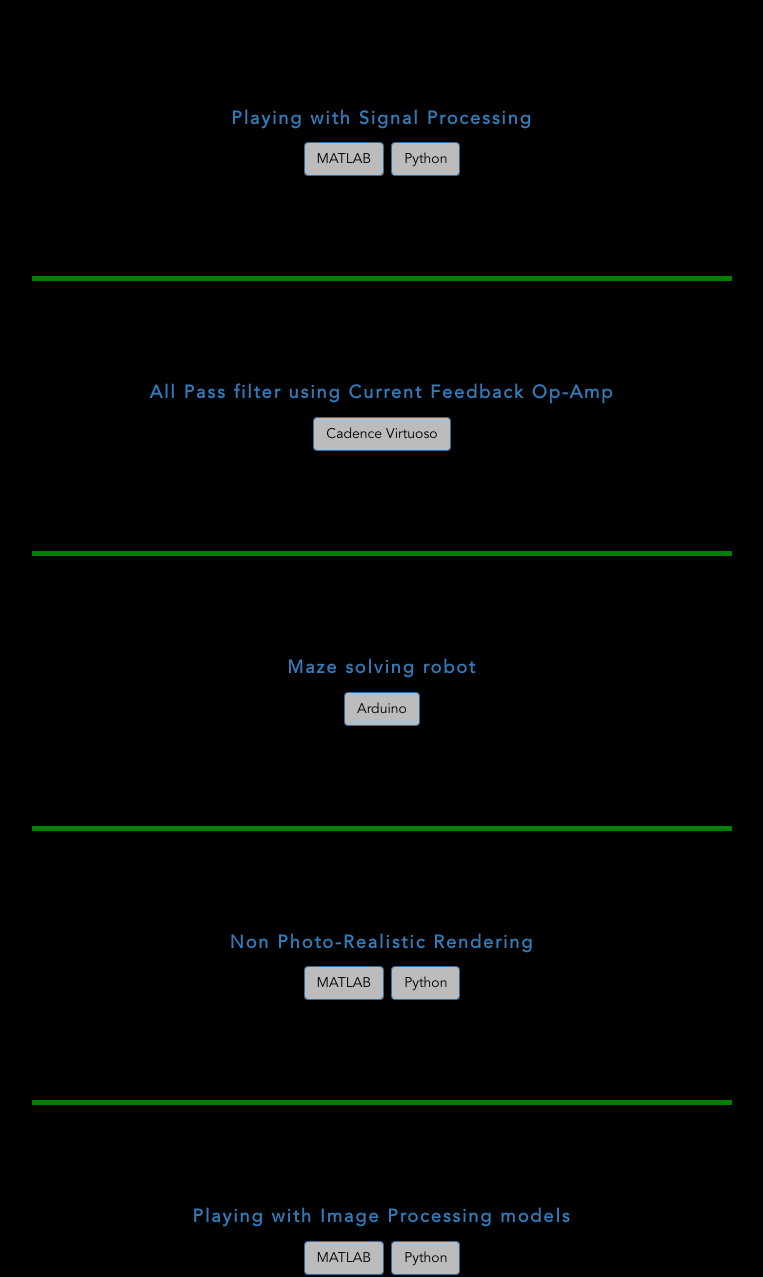
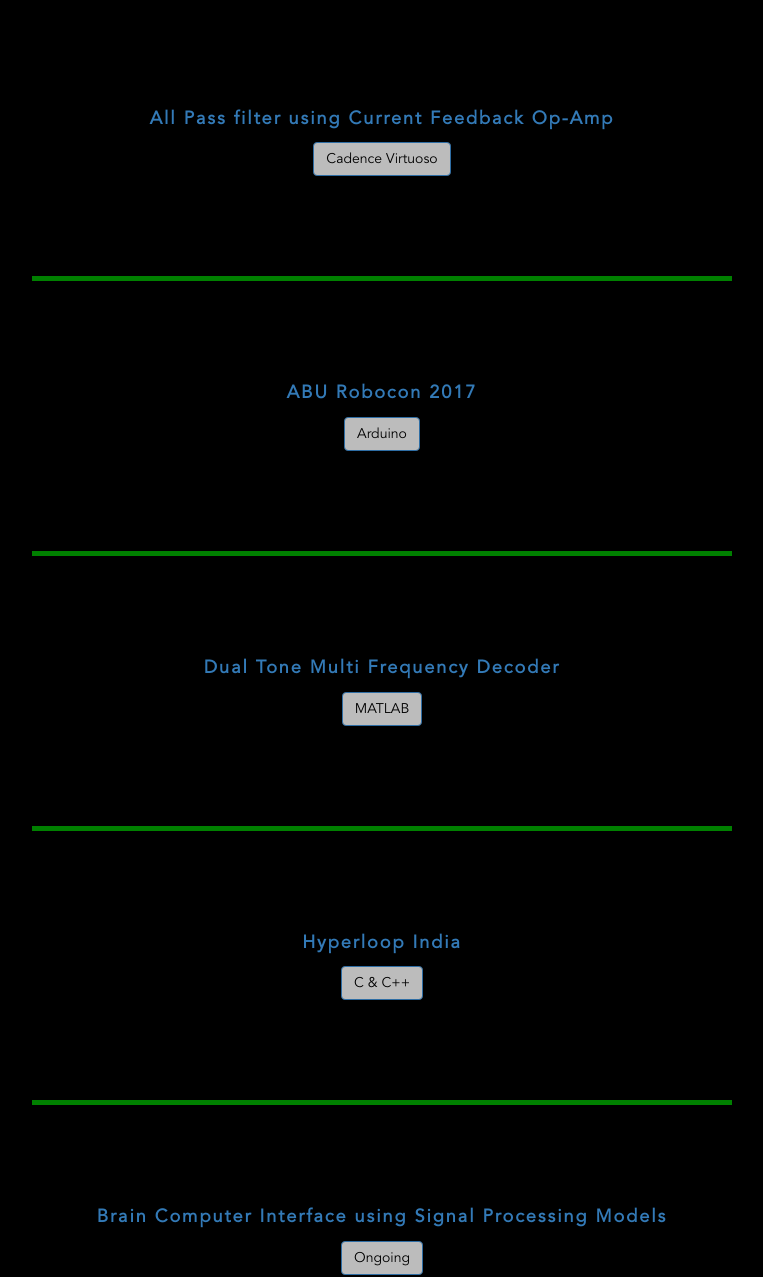
Before and after one commit to Kartik-Kulgod/kartik-kulgod.github.io, a plain HTML site: page page1.html in a window 1280 px wide. Shown: the part 143-1420 px from the top of the page, without its empty margins (258-1021 px from the left). Drawn offline with nearby package versions, Linux system fonts and the light colour scheme.

Commit message:
Updated Website

```diff
--- a/index_css.css
+++ b/index_css.css
@@ -11,6 +11,9 @@ font-family: 'Avenir';
     src: url("Avenir_Font/AvenirLTStd-Book.otf") format("opentype");
 }
 
+.fa-custom{
+	color: black;
+}
 
 #navmenu{
 margin: 0px 0px 20px 0px;
--- a/page1.html
+++ b/page1.html
@@ -47,43 +47,31 @@
   <h1><b> PROJECTS </b></h1>
 
   <div id ="proj" class ="section-standard text-standard">
-    <p> <b><a href="#" >Playing with Signal Processing</a> </b></p>
-    <button type="button" class="btn btn-primary">MATLAB</button>
-    <button type="button" class="btn btn-primary">Python</button>
-  </div>
-
-  <div id ="proj" class ="section-standard text-standard">
-    <p><b><a href="#">All Pass filter using Current Feedback Op-Amp</a></b></p>
+    <p><b><a href="https://drive.google.com/drive/folders/1a1es7sxCak2qtxTDMDEaFPm6IDMdjpLU?usp=sharing">All Pass filter using Current Feedback Op-Amp</a></b></p>
     <button type="button" class="btn btn-primary">Cadence Virtuoso</button>
   </div>
 
   <div id ="proj" class ="section-standard text-standard">
-    <p><b><a href="#">Maze solving robot</a></b></p>
+    <p><b><a href="https://github.com/Kartik-Kulgod/Robocon-2017">ABU Robocon 2017</a></b></p>
     <button type="button" class="btn btn-primary">Arduino</button>
   </div>
 
   <div id ="proj" class ="section-standard text-standard">
-    <p><b><a href="#">Non Photo-Realistic Rendering</a></b></p>
+    <p><b><a href="#">Dual Tone Multi Frequency Decoder</a></b></p>
     <button type="button" class="btn btn-primary">MATLAB</button>
-    <button type="button" class="btn btn-primary">Python</button>
   </div>
 
   <div id ="proj" class ="section-standard text-standard">
-    <p> <b><a href="#">Playing with Image Processing models</a></b></p>
-    <button type="button" class="btn btn-primary">MATLAB</button>
-    <button type="button" class="btn btn-primary">Python</button>
+    <p> <b><a href="https://github.com/Kartik-Kulgod/HyperloopIndia">Hyperloop India</a></b></p>
+    <button type="button" class="btn btn-primary">C & C++</button>
   </div>
 
   <div id ="proj" class ="section-standard text-standard">
-    <p><b><a href="#">Gazebo and ROS</a></b></p>
-    <button type="button" class="btn btn-primary">C++</button>
-    <button type="button" class="btn btn-primary">SDF</button>
+    <p><b><a href="#">Brain Computer Interface using Signal Processing Models</a></b></p>
+    <button type="button" class="btn btn-primary">Ongoing</button>
   </div>
 
-  <div id ="proj" class ="section-standard text-standard">
-    <p><b><a href="#">Li-fi</a></b></p>
-    <button type="button" class="btn btn-primary">Arduino</button>
-  </div>
+
 
 
 
```
Also changed, not shown: index.html (+6 -6 lines).
